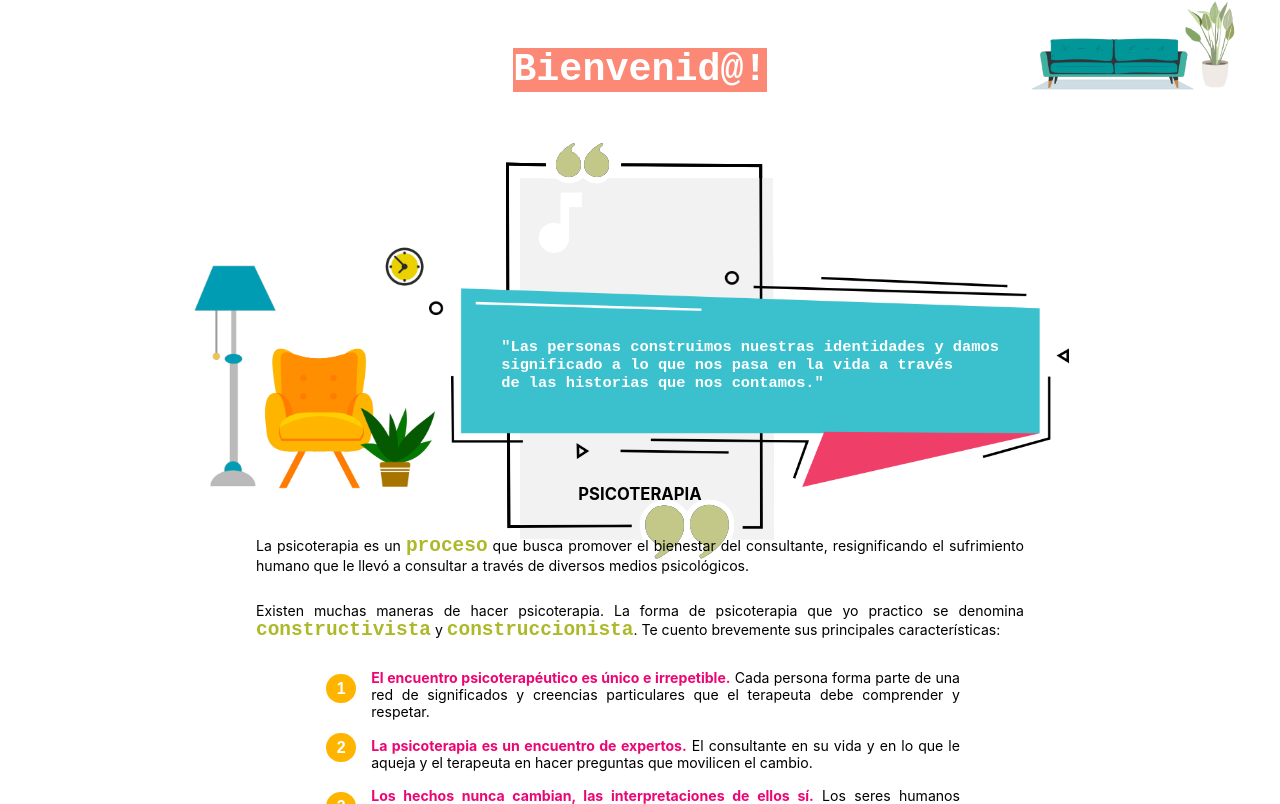
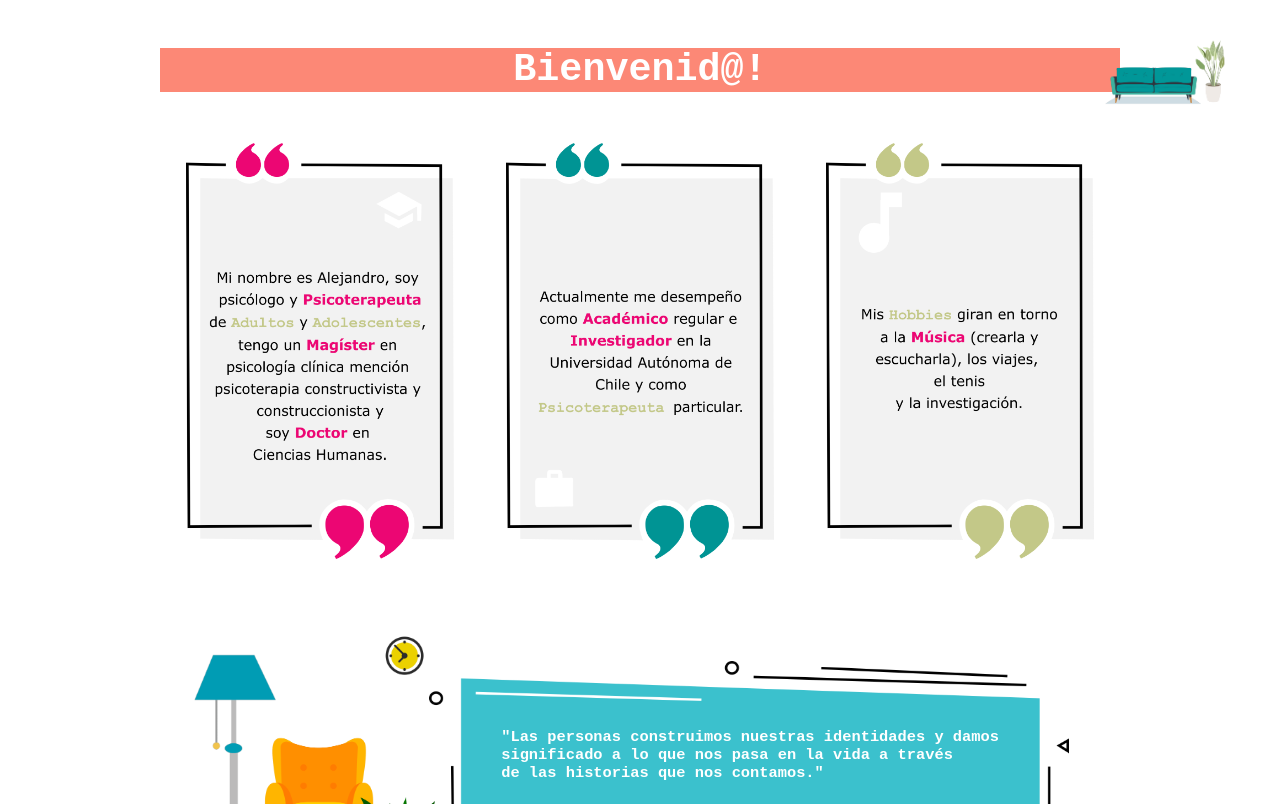
Before and after one commit to Dayanara847/dr-cifu, a React (Create React App) app: page / in a window 1280 px wide. Shown: the part 656-1460 px from the top of the page. Built offline with nearby package versions, Linux system fonts and the light colour scheme.

Commit message:
responsive almost finished

```diff
--- a/src/components/AboutMe.modules.css
+++ b/src/components/AboutMe.modules.css
@@ -41,7 +41,6 @@
     width: 21vw;
     margin: 3vw 1vw;
     padding: 0 1vw;
-    position: absolute;
     z-index: -1;
 }
 
--- a/src/components/AboutTherapy.modules.css
+++ b/src/components/AboutTherapy.modules.css
@@ -4,7 +4,6 @@
     align-items: center;
     padding-top: 3vw;
     position: relative;
-    margin-top: 8vw;
 }
 
 #arrowIcon {
--- a/src/components/Contact.jsx
+++ b/src/components/Contact.jsx
@@ -66,7 +66,7 @@ function Contact() {
                     </form>
                 </div>
 
-                <div>
+                <div id="divider">
                     <div className="separatoryLine"></div>
                     <div id="o">ó</div>
                     <div className="separatoryLine"></div>
@@ -78,7 +78,7 @@ function Contact() {
                         className="imgPsico"
                         alt="Alejandro Cifuentes"
                     />
-                    <h4 className="subtitle">Contáctame por redes sociales</h4>
+                    <h4 className="subtitle">Contáctame por aquí</h4>
                     <div className="info">
                         <a href="https://www.instagram.com/alecifu07/" className="linkInstagram">
                             <img
--- a/src/components/Contact.modules.css
+++ b/src/components/Contact.modules.css
@@ -31,8 +31,16 @@
     font-size: 1.3vw;
 }
 
+#divider {
+    display: flex;
+    flex-direction: column;
+    justify-content: center;
+    align-content: center;
+}
+
 .gmail {
     width: 2vw;
+    padding: 0 0.6vw;
 }
 
 #firstName,
@@ -75,6 +83,7 @@
 
 #o {
     font-size: 1vw;
+    margin: auto;
 }
 
 .separatoryLine {
@@ -155,7 +164,6 @@
         display: flex;
         flex-direction: column;
         align-items: center;
-
     }
     #message {
         width: 60vw;
--- a/src/components/Home.modules.css
+++ b/src/components/Home.modules.css
@@ -73,24 +73,24 @@
 #sign {
     padding-right: 1vw;
     text-align: end;
-    font-size: 0.8rem;
+    font-size: 1.1vw;
     opacity: 0.5;
 }
 
 .sofaDetail {
-    width: 30vh;
-    height: 20vh;
+    width: 11vw;
+    height: 9vw;
     position: fixed;
-	bottom: 0rem;
-	right: 1rem;
+	bottom: 0.1vw;
+	right: 3vw;
 	z-index: 99;
 }
 
 .globo{
-    width: 4.3rem;
-    height: 4.3rem;
-    bottom: 7rem;
-	right: 5.5rem;
+    width: 4.3vw;
+    height: 4.3vw;
+    bottom: 6.8vw;
+	right: 6.2vw;
     position: fixed;
     display: none;
 }
--- a/src/components/Research.modules.css
+++ b/src/components/Research.modules.css
@@ -41,6 +41,7 @@
     align-items: center;
     color: white;
     padding-top: 8vw;
+    padding-bottom: 5vw;
 }
 
 #researchPhone {
```
Also changed, not shown: 1 other file (tests, documents, lock files or other folders).
